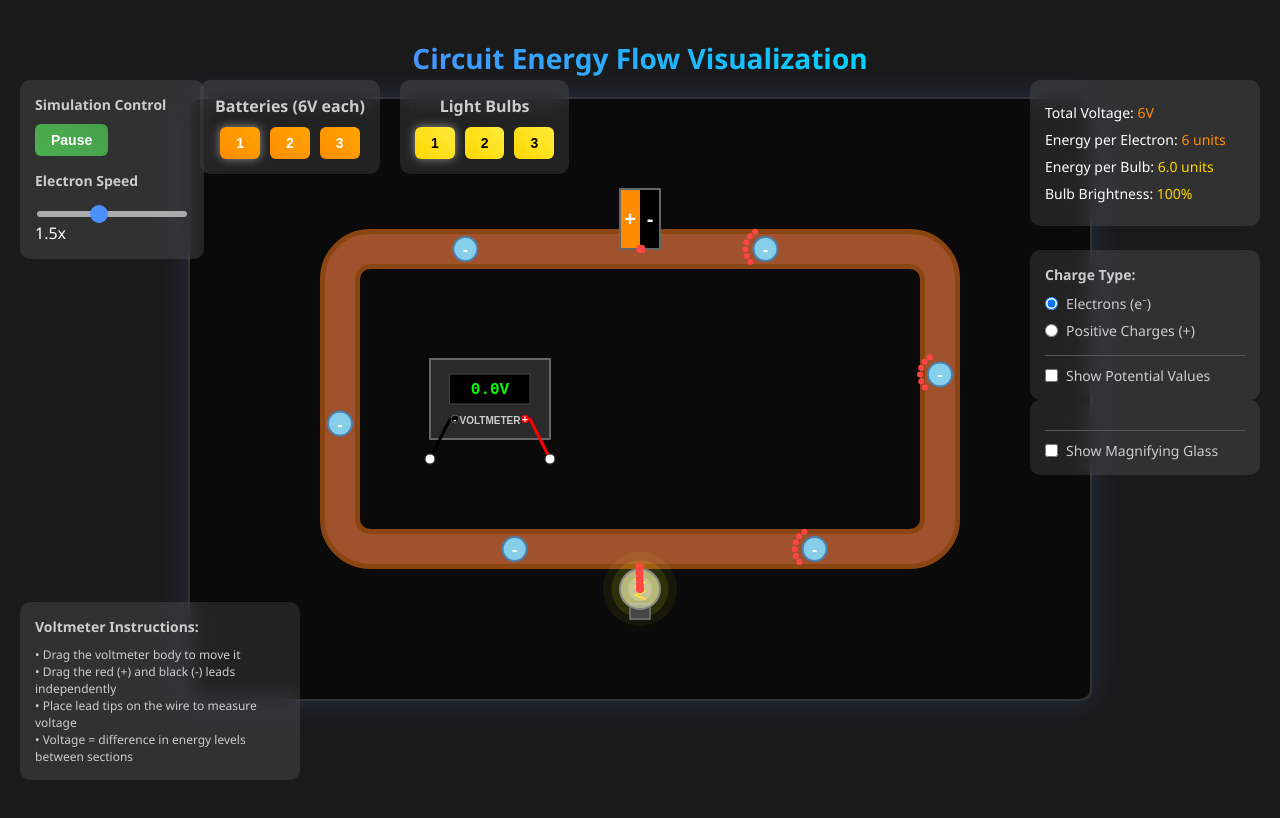
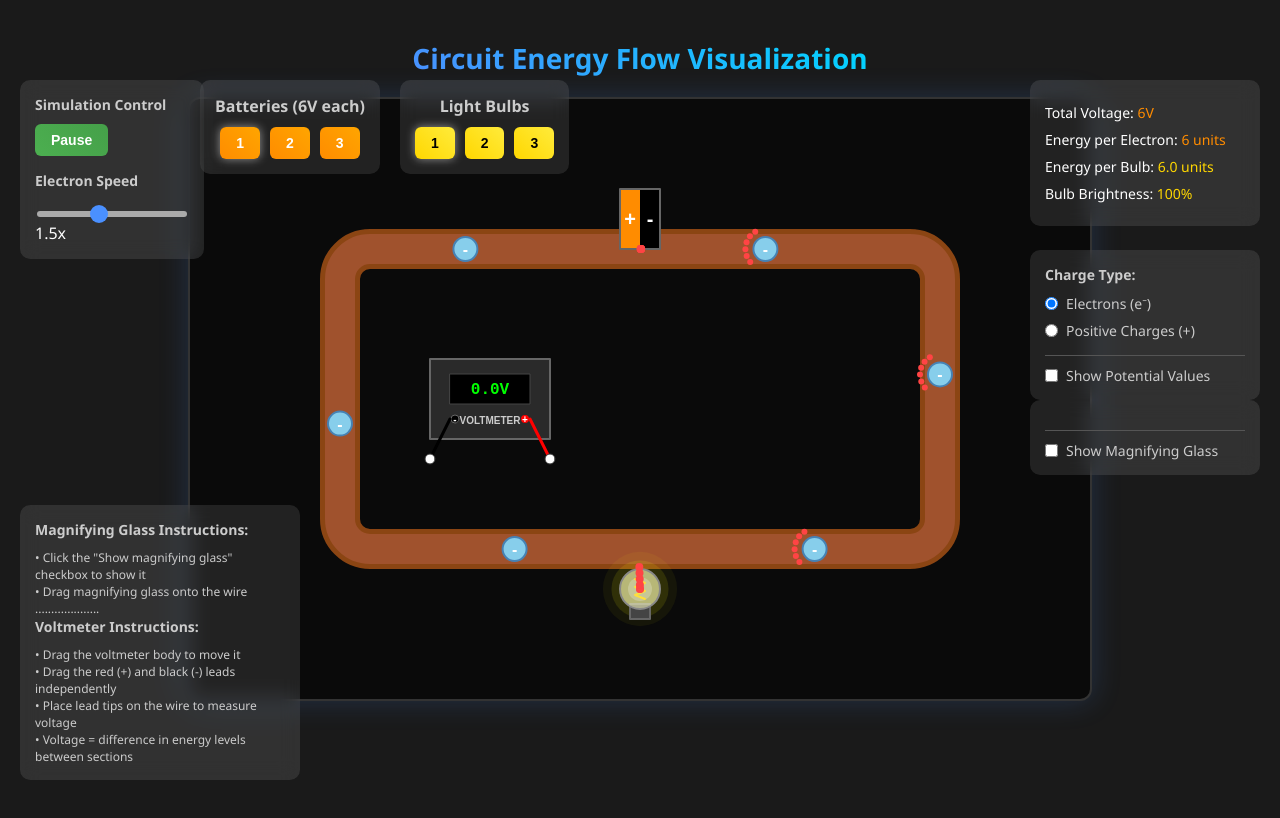
Before and after one commit to iwalpola/science_simulations, a plain HTML site: page voltage_energy_charge.html in a window 1280 px wide. Drawn offline with Linux system fonts and the light colour scheme.

Commit message:
minor UI tweaks

```diff
--- a/voltage_energy_charge.html
+++ b/voltage_energy_charge.html
@@ -295,6 +295,10 @@
     </div>
 
     <div class="instructions">
+        <h3 style="margin: 0 0 10px 0; font-size: 14px;">Magnifying Glass Instructions:</h3>
+        <div>• Click the "Show magnifying glass" checkbox to show it</div>
+        <div>• Drag magnifying glass onto the wire</div>
+        <div>....................</div>
         <h3 style="margin: 0 0 10px 0; font-size: 14px;">Voltmeter Instructions:</h3>
         <div>• Drag the voltmeter body to move it</div>
         <div>• Drag the red (+) and black (-) leads independently</div>
```
